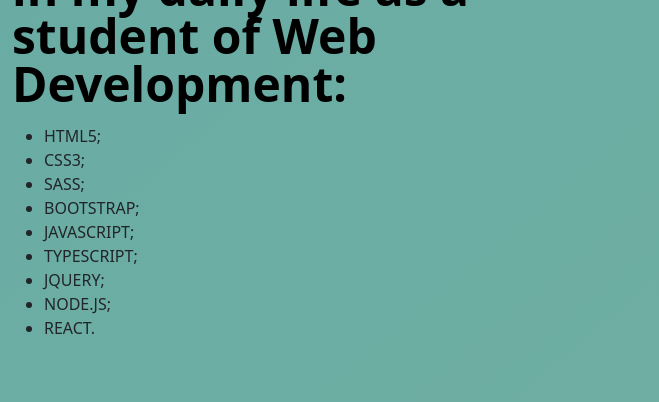
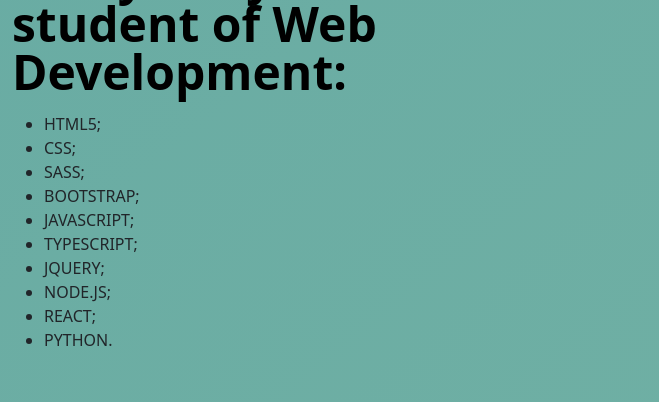
Before and after one commit to LucianaBritoDev/Personal-Site, a plain HTML site: page index.html in a window 1280 px wide. Shown: the part 2600-3002 px from the top of the page, 0-659 px from the left. Drawn offline with nearby package versions, Linux system fonts and the light colour scheme.

Commit message:
Update index.html

```diff
--- a/index.html
+++ b/index.html
@@ -66,7 +66,7 @@
         <h3 class="display-5 fw-bold text-body-emphasis lh-1 mb-3" _msttexthash="1590264" _msthash="17">Technologies that I use in my daily life as a student of Web Development:</h3>
         <ul>
           <li>HTML5;</li>
-          <li>CSS3;</li>
+          <li>CSS;</li>
 <!--           <li>C++;</li> -->
           <li>SASS;</li>
           <li>BOOTSTRAP;</li>
@@ -74,7 +74,8 @@
           <li>TYPESCRIPT;</li>
           <li>JQUERY;</li>
           <li>NODE.JS;</li>
-          <li>REACT.</li>
+          <li>REACT;</li>
+          <li>PYTHON.</li>
 <!--           <li>MONGODB;</li> -->
 <!--           <li>POSTGRESQL;</li> -->
 <!--           <li>MYSQL.</li> -->
```
